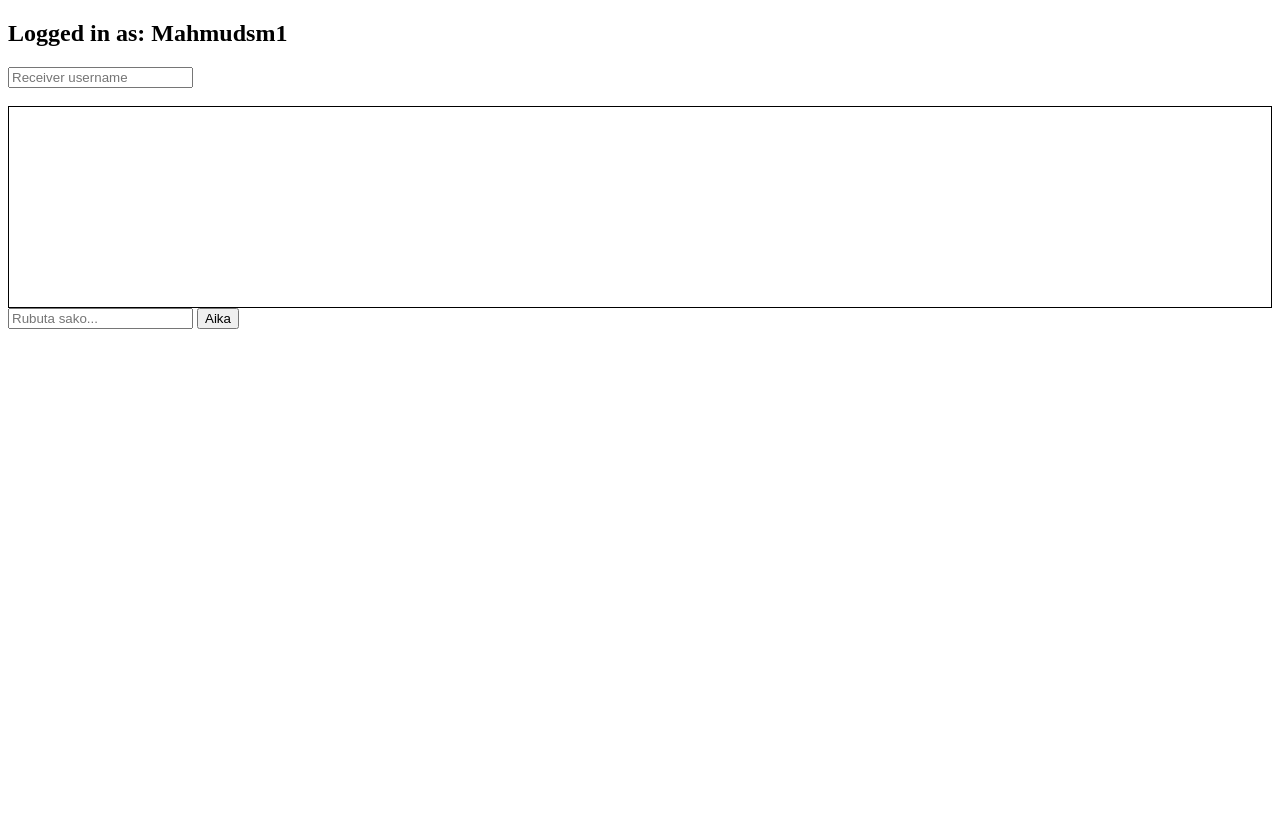
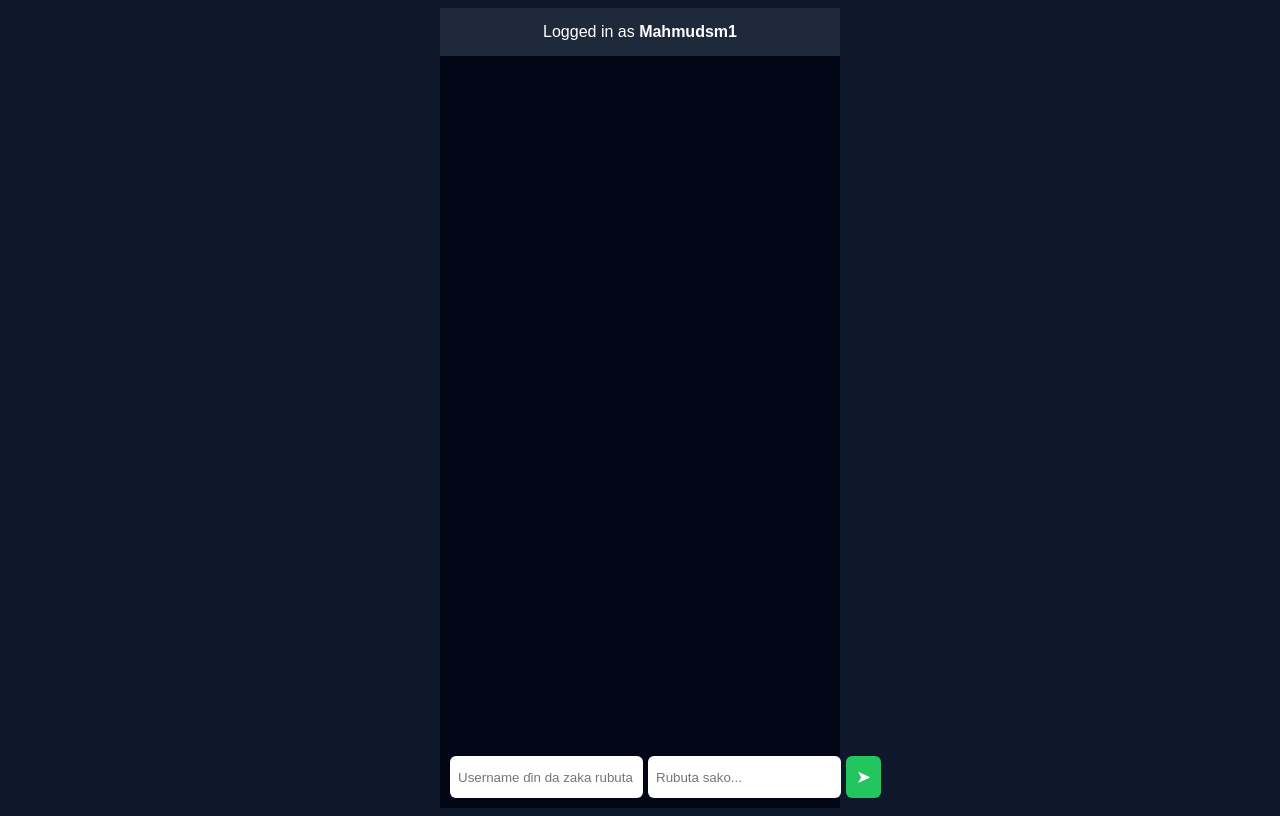
Before and after one commit to mahmudamg11sm/SMchat, a Flask app: page / in a window 1280 px wide. Before the commit the page ends 329 px from the top, so only its background shows below. Run offline with Flask 3, Linux system fonts and the light colour scheme; some libraries are stand-ins or nearby versions.

Commit message:
Update chat.html

```diff
--- a/templates/chat.html
+++ b/templates/chat.html
@@ -2,18 +2,24 @@
 <html>
 <head>
     <title>SM Chat</title>
+    <link rel="stylesheet" href="/static/style.css">
     <script src="https://cdn.socket.io/4.7.2/socket.io.min.js"></script>
 </head>
 <body>
-    <h2>Logged in as: {{ username }}</h2>
 
-    <input id="receiver" placeholder="Receiver username" />
-    <br><br>
+<div class="chat-container">
+    <div class="header">
+        Logged in as <b>{{ username }}</b>
+    </div>
 
-    <div id="chat" style="border:1px solid #000;height:200px;overflow:auto;"></div>
+    <div class="messages" id="chat"></div>
 
-    <input id="msg" placeholder="Rubuta sako..." />
-    <button onclick="sendMessage()">Aika</button>
+    <div class="input-box">
+        <input id="receiver" placeholder="Username ɗin da zaka rubuta wa">
+        <input id="msg" placeholder="Rubuta sako...">
+        <button onclick="sendMessage()">➤</button>
+    </div>
+</div>
 
 <script>
 const socket = io();
@@ -22,6 +28,8 @@
 function sendMessage() {
     const msg = document.getElementById("msg").value;
     const receiver = document.getElementById("receiver").value;
+
+    if (!msg || !receiver) return;
 
     socket.emit("send_message", {
         sender: username,
@@ -35,9 +43,14 @@
 socket.on("receive_message", function(data) {
     if (data.sender === username || data.receiver === username) {
         const chat = document.getElementById("chat");
-                chat.innerHTML += `<p><b>${data.sender}:</b> ${data.message}</p>`;
+        const div = document.createElement("div");
+        div.className = data.sender === username ? "me" : "them";
+        div.innerText = data.sender + ": " + data.message;
+        chat.appendChild(div);
+        chat.scrollTop = chat.scrollHeight;
     }
 });
 </script>
+
 </body>
 </html>
```
Lines whose indentation alone changed are shown as unchanged.
